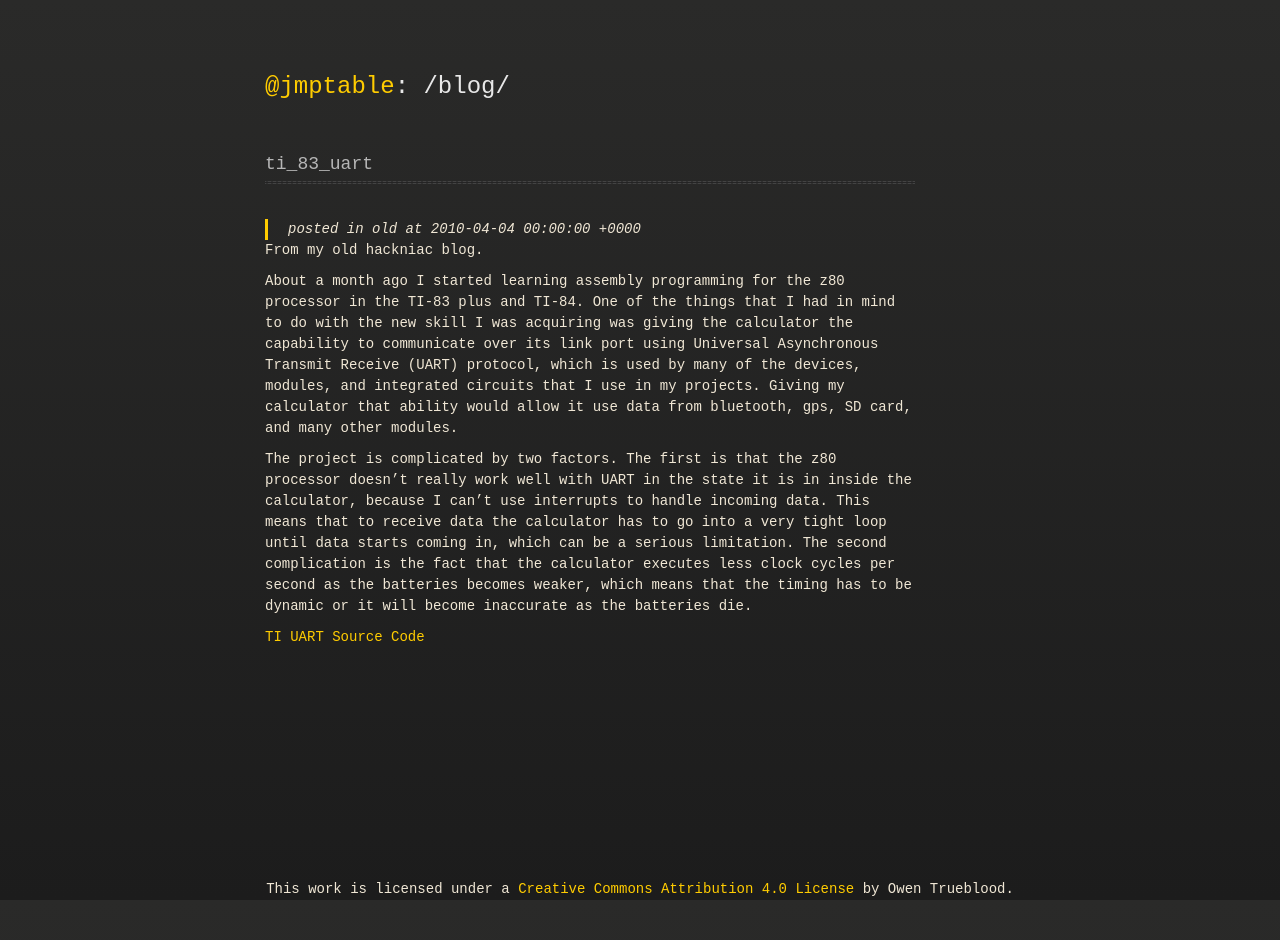
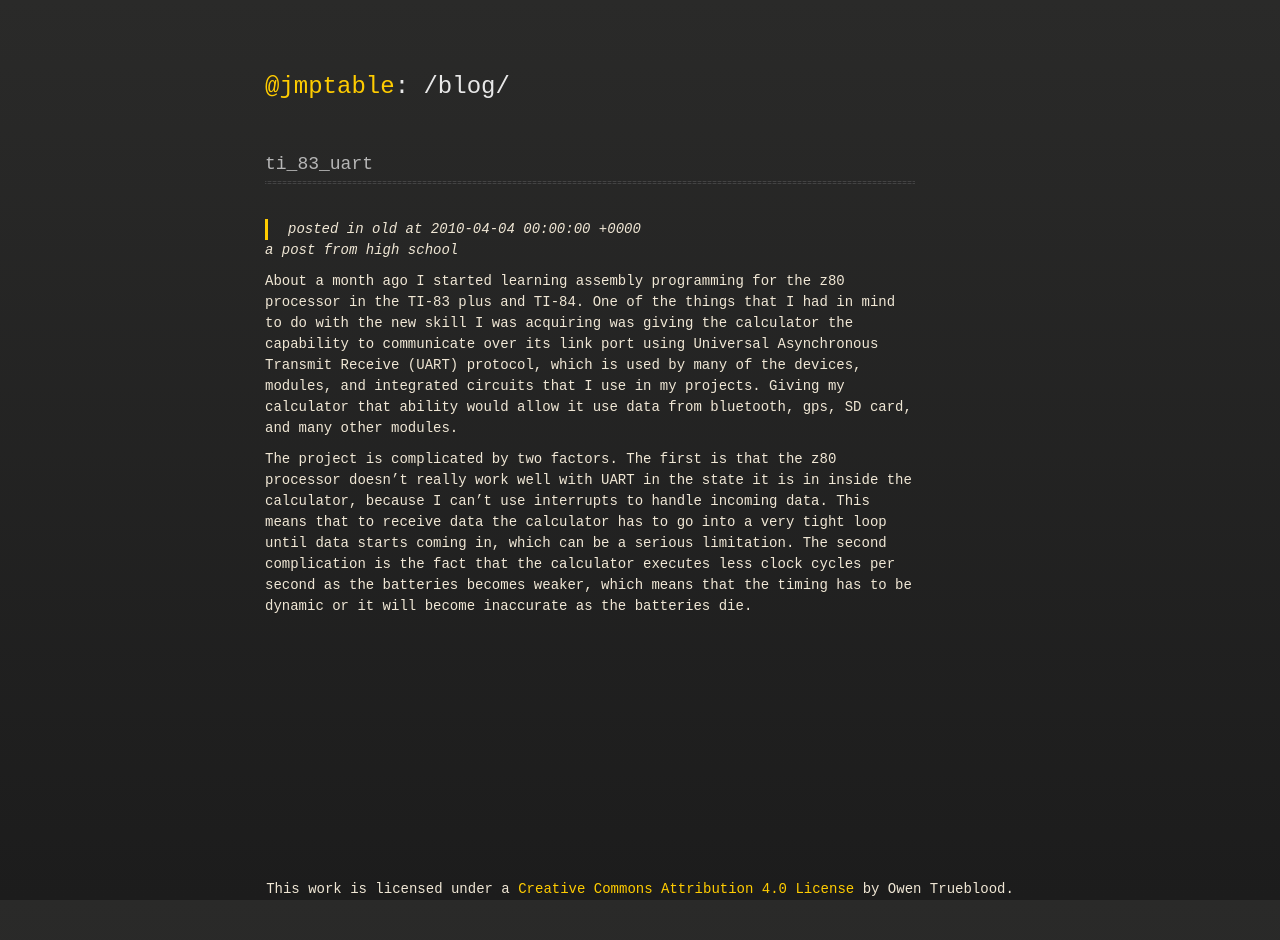
Before and after one commit to jmpinit/old-blog, a Jekyll site: the page built from _posts/2010-04-04-ti_83_uart.md, in a window 1280 px wide. Built offline with Jekyll 4.4.1, drawn with Linux system fonts in a browser that asks for light colours.

Commit message:
The source-code is missing :c .

```diff
--- a/_posts/2010-04-04-ti_83_uart.md
+++ b/_posts/2010-04-04-ti_83_uart.md
@@ -6,11 +6,8 @@ category: "old"
 tags: []
 ---
 
-
-From my old hackniac blog.
+_a post from high school_
 
 About a month ago I started learning assembly programming for the z80 processor in the TI-83 plus and TI-84. One of the things that I had in mind to do with the new skill I was acquiring was giving the calculator the capability to communicate over its link port using Universal Asynchronous Transmit Receive (UART) protocol, which is used by many of the devices, modules, and integrated circuits that I use in my projects. Giving my calculator that ability would allow it use data from bluetooth, gps, SD card, and many other modules.
 
 The project is complicated by two factors. The first is that the z80 processor doesn't really work well with UART in the state it is in inside the calculator, because I can't use interrupts to handle incoming data. This means that to receive data the calculator has to go into a very tight loop until data starts coming in, which can be a serious limitation. The second complication is the fact that the calculator executes less clock cycles per second as the batteries becomes weaker, which means that the timing has to be dynamic or it will become inaccurate as the batteries die.
-
-[TI UART Source Code](http://www.hackniac.com/uploads/code/ti_83_plus_uart/)
```
